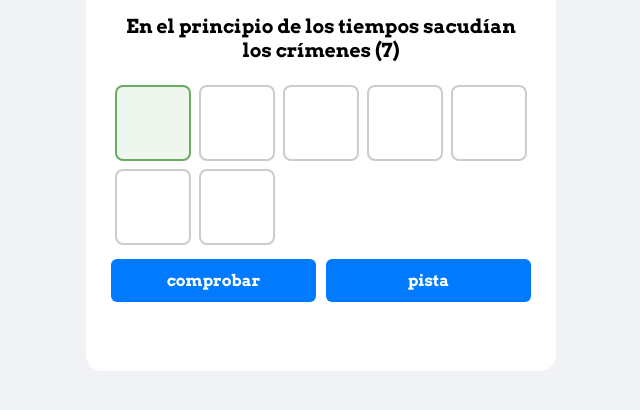
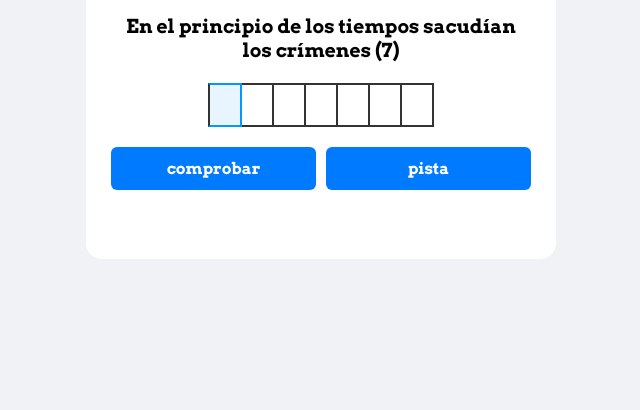
Before and after one commit to VictorLopezPardo/Preguntita, a plain HTML site: page index.html in a window 1280 px wide. Shown: the part 166-576 px from the top of the page, without its empty margins (319-959 px from the left). Drawn offline with Linux system fonts and the light colour scheme.

Commit message:
Update letterBox styles for focus and background

```diff
--- a/style.css
+++ b/style.css
@@ -189,7 +189,45 @@ button:hover {
 }
 
 .letterBox:focus {
-  border-color: #6aaa64;
+  border-color: #0099ff;
+  background: #e8f5ff;
+}
+
+
+#letterContainer {
+  display: flex;
+  justify-content: center;
+  margin: 20px 0;
+}
+
+.letterBox {
+  width: 30px;
+  height: 40px;
+  font-size: 22px;
+  text-align: center;
+  border: 2px solid #333;
+  border-left: none;       /* quitar borde izquierdo de todas excepto la primera */
+  border-radius: 0;
   outline: none;
-  background: #eef7ee;
+  background: #fff;
+  transition: border-color 0.2s, background 0.2s, transform 0.15s;
+  font-family: 'Arvo', serif;
+  margin: 0;
+  padding: 0;
 }
+
+/* la primera caja tiene borde completo */
+.letterBox:first-child {
+  border-left: 2px solid #333;
+}
+
+/* cuando tiene letra */
+.letterBox.filled {
+  border-color: #0077cc;
+  background: #eef7ff;
+}
+
+/* animación al teclear */
+.letterBox.pop {
+  transform: scale(1.1);
+}
```
